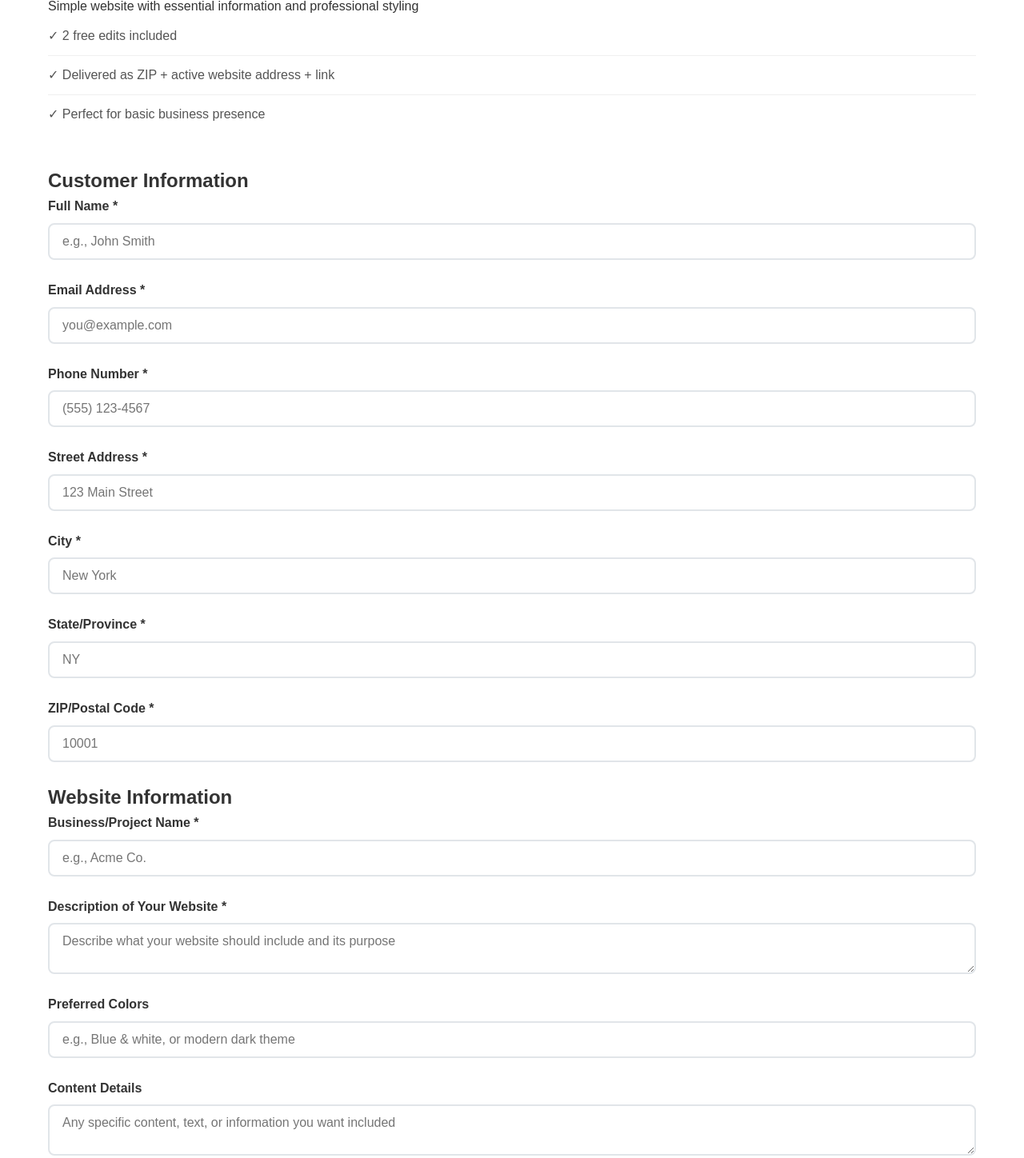
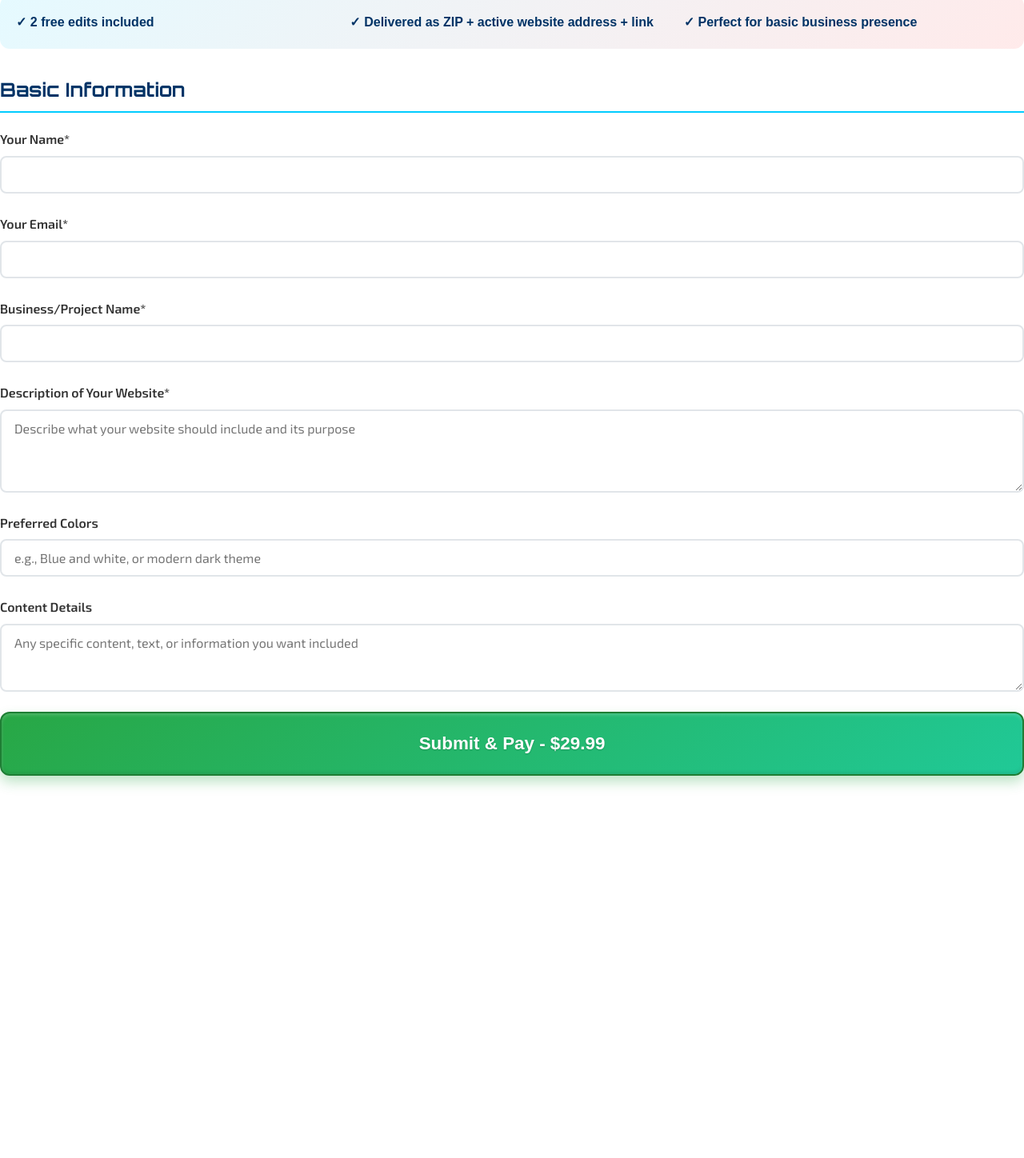
Before and after one commit to SpencerTheTeague/ONECLICKSITEBUILDER, a website: page basic.html in a window 1280 px wide. Shown: the part 107-1555 px from the top of the page at 80% size. After the commit the page ends 1117 px from the top, so only its background shows below. Drawn offline with Linux system fonts and the light colour scheme; files that its build step writes are made by us from their sources; a script that the page names is missing.

Commit message:
Update basic.html

```diff
--- a/basic.html
+++ b/basic.html
@@ -2,19 +2,19 @@
 <html lang="en">
 <head>
     <meta charset="UTF-8">
-    <meta name="viewport" content="width=device-width, initial-scale=1.0">Add commentMore actions
-    <title>Basic Plan – OneClickSiteBuilder</title>
-    <link rel="stylesheet" href="styles.css">
+    <meta name="viewport" content="width=device-width, initial-scale=1.0">
+    <title>Basic Plan - OneClickSiteBuilder</title>
+    <link rel="stylesheet" href="css/styles.css">
+    <link href="https://fonts.googleapis.com/css2?family=Orbitron:wght@400;700;900&family=Exo+2:wght@300;400;600;700&display=swap" rel="stylesheet">
 </head>
 <body>
-  <div class="container">
     <div class="form-container">
+        <h1>Basic Plan - $29.99</h1>
+        <p class="plan-description">Simple website with essential information and professional styling</p>
+
         <a href="index.html" class="back-link">← Back to Main Page</a>
 
-      <h1>Basic Plan – $29.99</h1>
-      <p>Simple website with essential information and professional styling</p>
-
-      <div class="plan-features">
+        <div class="plan-features-summary">
             <ul>
                 <li>✓ 2 free edits included</li>
                 <li>✓ Delivered as ZIP + active website address + link</li>
@@ -22,153 +22,40 @@
             </ul>
         </div>
 
-      <h2>Customer Information</h2>
-      <form id="basicOrderForm">
+        <form id="basic-form" class="order-form">
+            <div class="form-section">
+                <h3>Basic Information</h3>
+                <div class="form-row">
                     <div class="form-group">
-          <label for="name">Full Name *</label>
-          <input
-            type="text"
-            id="name"
-            name="name"
-            placeholder="e.g., John Smith"
-            required
-          />
+                        <label for="basic-name">Your Name*</label>
+                        <input type="text" id="basic-name" name="name" required>
+                    </div>
+                    <div class="form-group">
+                        <label for="basic-email">Your Email*</label>
+                        <input type="email" id="basic-email" name="email" required>
+                    </div>
+                </div>
+                <div class="form-group">
+                    <label for="basic-business">Business/Project Name*</label>
+                    <input type="text" id="basic-business" name="business" required>
+                </div>
+                <div class="form-group">
+                    <label for="basic-description">Description of Your Website*</label>
+                    <textarea id="basic-description" name="description" rows="4" placeholder="Describe what your website should include and its purpose" required></textarea>
+                </div>
+                <div class="form-group">
+                    <label for="basic-colors">Preferred Colors</label>
+                    <input type="text" id="basic-colors" name="colors" placeholder="e.g., Blue and white, or modern dark theme">
+                </div>
+                <div class="form-group">
+                    <label for="basic-content">Content Details</label>
+                    <textarea id="basic-content" name="content" rows="3" placeholder="Any specific content, text, or information you want included"></textarea>
+                </div>
+                <a href="https://buy.stripe.com/00w28takO9dl3TqaIDgYU02" class="btn-submit btn-pay" style="display: flex; align-items: center; justify-content: center; text-decoration: none;">Submit & Pay - $29.99</a>
+            </div>
+        </form>
     </div>
 
-        <div class="form-group">
-          <label for="email">Email Address *</label>
-          <input
-            type="email"
-            id="email"
-            name="email"
-            placeholder="you@example.com"
-            required
-          />
-        </div>
-
-        <div class="form-group">
-          <label for="phone">Phone Number *</label>
-          <input
-            type="tel"
-            id="phone"
-            name="phone"
-            placeholder="(555) 123-4567"
-            required
-          />
-        </div>
-
-        <div class="form-group">
-          <label for="address">Street Address *</label>
-          <input
-            type="text"
-            id="address"
-            name="address"
-            placeholder="123 Main Street"
-            required
-          />
-        </div>
-
-        <div class="form-group">
-          <label for="city">City *</label>
-          <input
-            type="text"
-            id="city"
-            name="city"
-            placeholder="New York"
-            required
-          />
-        </div>
-
-        <div class="form-group">
-          <label for="state">State/Province *</label>
-          <input
-            type="text"
-            id="state"
-            name="state"
-            placeholder="NY"
-            required
-          />
-        </div>
-
-        <div class="form-group">
-          <label for="zip">ZIP/Postal Code *</label>
-          <input
-            type="text"
-            id="zip"
-            name="zip"
-            placeholder="10001"
-            required
-          />
-        </div>
-
-        <h2>Website Information</h2>
-
-        <div class="form-group">
-          <label for="businessName">Business/Project Name *</label>
-          <input
-            type="text"
-            id="businessName"
-            name="businessName"
-            placeholder="e.g., Acme Co."
-            required
-          />
-        </div>
-
-        <div class="form-group">
-          <label for="description">Description of Your Website *</label>
-          <textarea
-            id="description"
-            name="description"
-            placeholder="Describe what your website should include and its purpose"
-            required
-          ></textarea>
-        </div>
-
-        <div class="form-group">
-          <label for="colors">Preferred Colors</label>
-          <input
-            type="text"
-            id="colors"
-            name="colors"
-            placeholder="e.g., Blue & white, or modern dark theme"
-          />
-        </div>
-
-        <div class="form-group">
-          <label for="content">Content Details</label>
-          <textarea
-            id="content"
-            name="content"
-            placeholder="Any specific content, text, or information you want included"
-          ></textarea>
-        </div>
-
-        <h2>Add Edit Credits (Optional)</h2>
-
-        <div class="form-group">
-          <label for="editCredits">Extra Edit Credits ($10 each)</label>
-          <input
-            type="number"
-            id="editCredits"
-            name="editCredits"
-            value="0"
-            min="0"
-            max="50"
-          />
-        </div>
-
-        <div class="order-total">
-          <h3>Order Total: <span id="orderTotal">$29.99</span></h3>
-        </div>
-
-        <button type="button" class="btn-submit" id="submitButton" onclick="startOrder('basic')">
-          Submit Basic Order – $29.99
-        </button>
-      </form>
-    </div>
-  </div>
-
-  <script src="https://js.stripe.com/v3/"></script>
-  <script src="script.js"></script>
+    <script src="js/script.js"></script>
 </body>
 </html>
```
Lines whose indentation alone changed are shown as unchanged.
